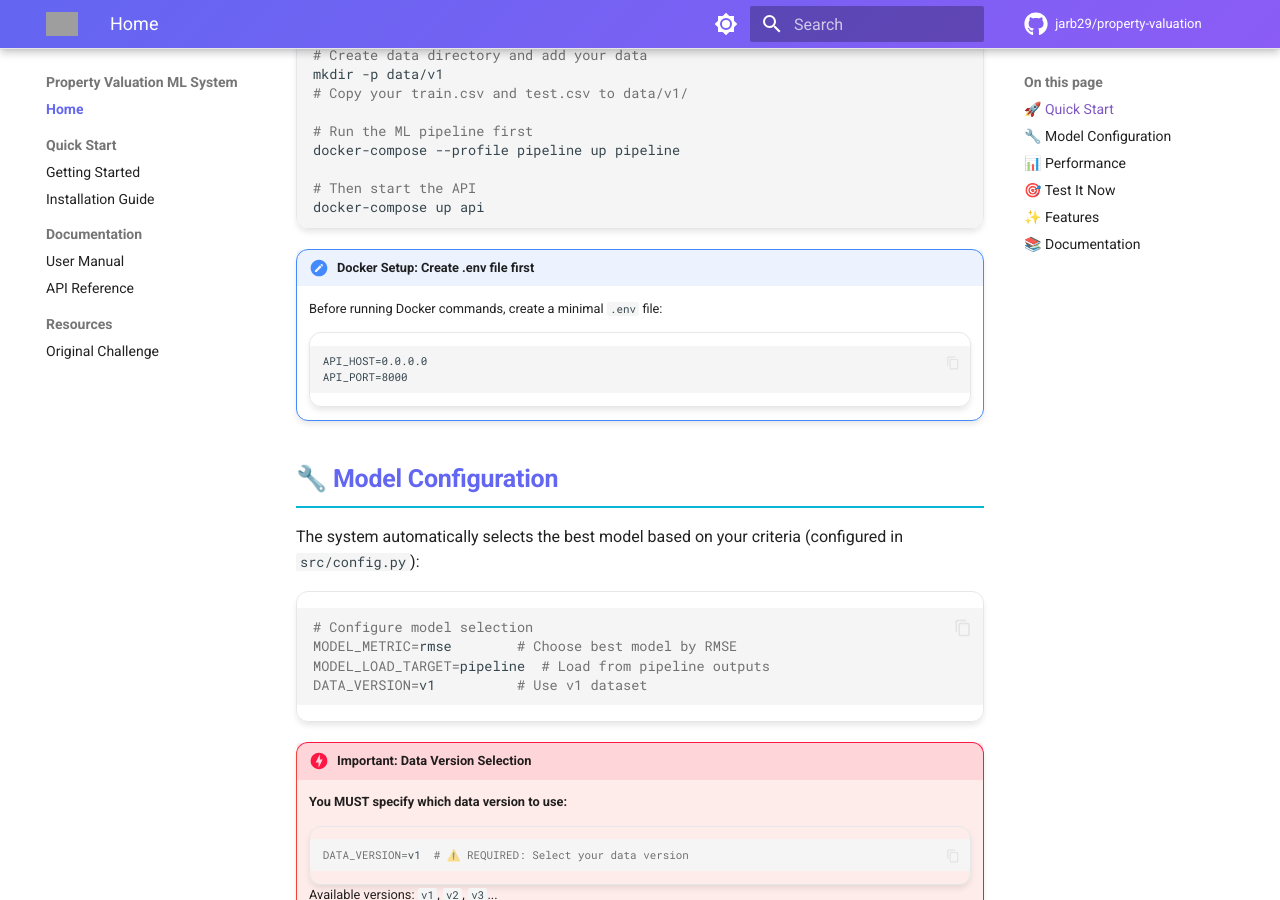
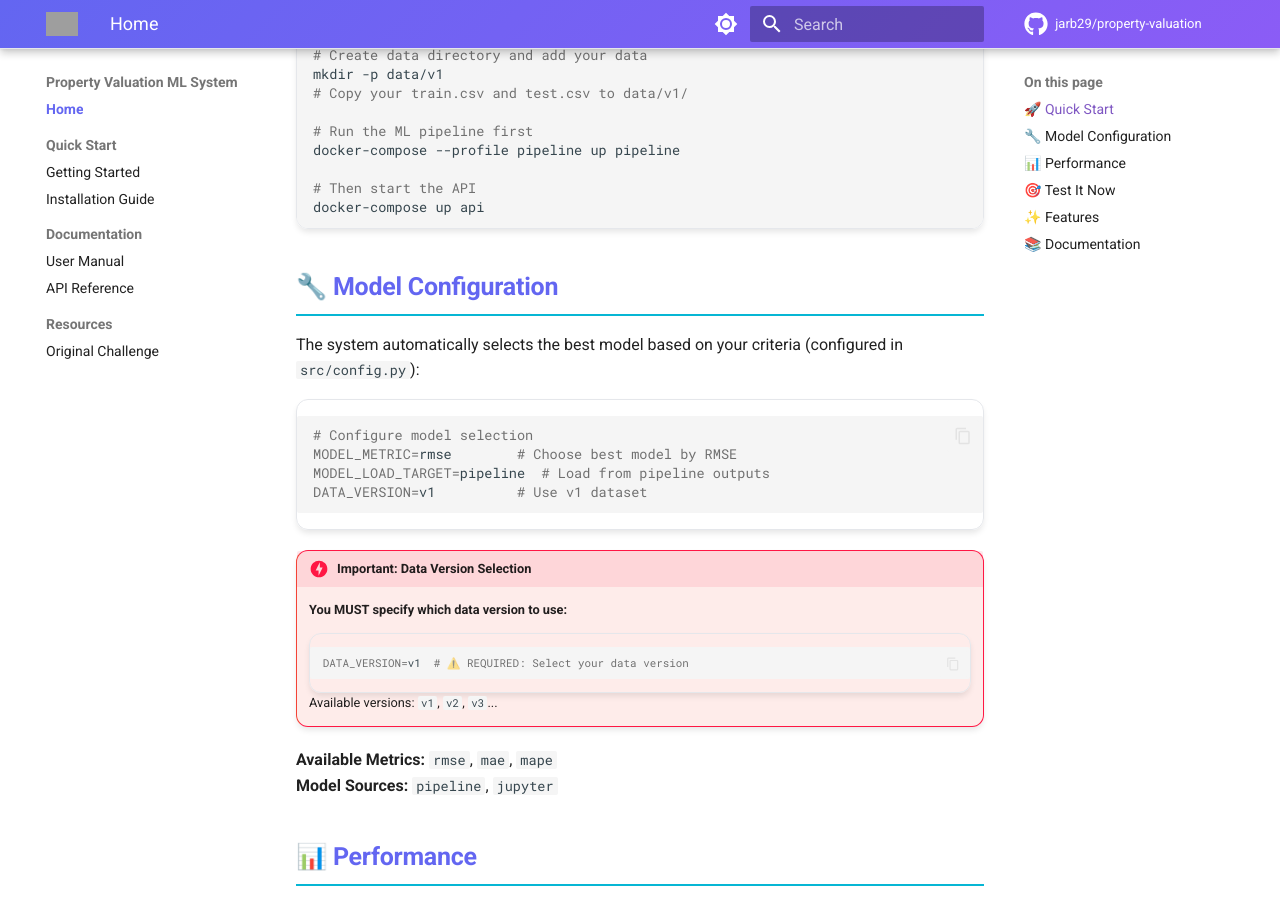
Before and after one commit to jarb29/property-valuation, an MkDocs documentation site: the page built from docs/index.md, in a window 1280 px wide and 900 px high, scrolled down 414 px. Built offline with MkDocs 1.6.1 and Material for MkDocs 9.7.7, drawn with Linux system fonts in a browser that asks for light colours; comment, search, counter and statistics services are not loaded; grey boxes are pictures that could not be loaded.

Commit message:
removing the note

````diff
--- a/docs/index.md
+++ b/docs/index.md
@@ -41,13 +41,6 @@ Get up and running in minutes:
 
     # Then start the API
     python scripts/run_api.py
-    ```
-
-!!! note "Docker Setup: Create .env file first"
-    Before running Docker commands, create a minimal `.env` file:
-    ```
-    API_HOST=0.0.0.0
-    API_PORT=8000
     ```
 
 ## 🔧 Model Configuration
````
